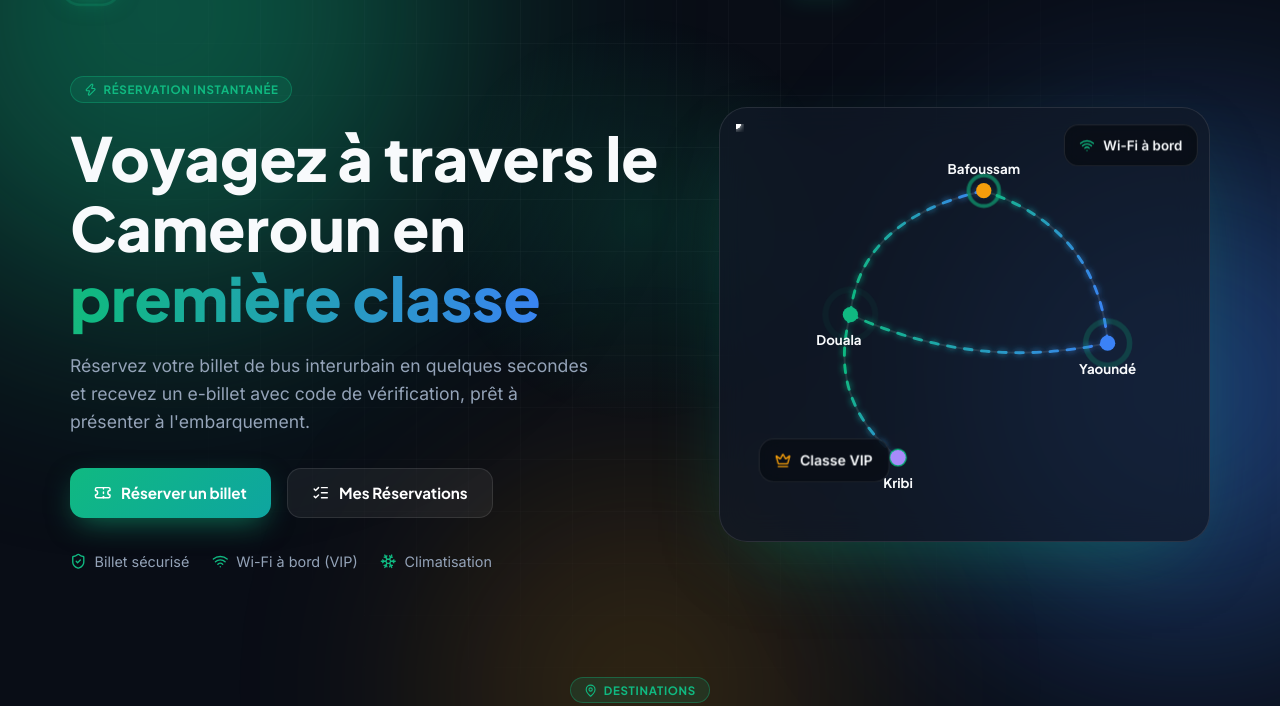
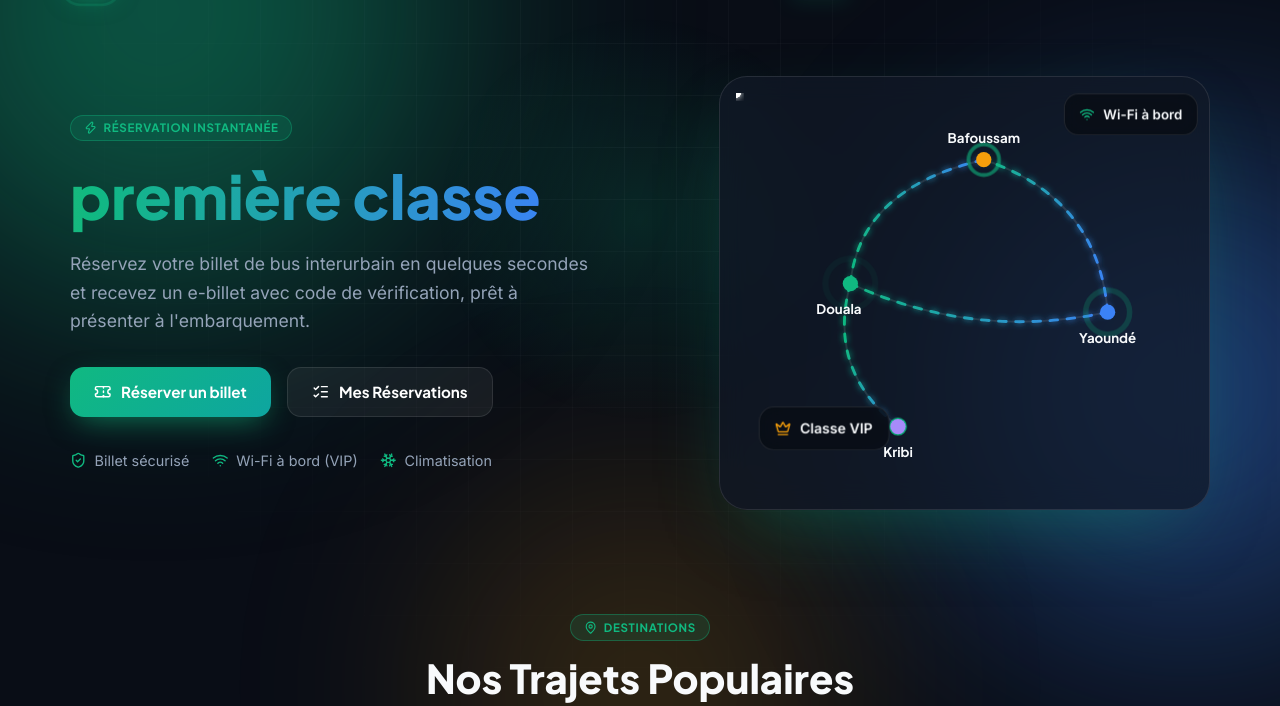
Before and after one commit to brayan237/projet-richy, a plain HTML site: page app/index.html in a window 1280 px wide. Shown: the part 61-767 px from the top of the page. Drawn offline with nearby package versions, Linux system fonts and the light colour scheme; no server answers.

```diff
--- a/app/index.html
+++ b/app/index.html
@@ -18,10 +18,10 @@
     <section class="wrap hero">
       <div>
         <span class="badge up" style="--d:1"><i data-lucide="zap"></i> Réservation instantanée</span>
-        <h1 class="up" style="--d:2">Voyagez à travers le Cameroun en <span class="grad">première classe</span></h1>
+        <h1 class="up" style="--d:2"> <span class="grad">première classe</span></h1>
         <p class="sub up" style="--d:3">Réservez votre billet de bus interurbain en quelques secondes et recevez un e-billet avec code de vérification, prêt à présenter à l'embarquement.</p>
         <div class="cta up" style="--d:4">
-          <a class="btn btn-p" href="reserver.html"><i data-lucide="ticket"></i> Réserver un billet</a>
+          <a class="btn btn-p" href="reserver.html"><i data-lucide="ticket"></i> Réserver un billet </a>
           <a class="btn btn-g" href="reservations.html"><i data-lucide="list-checks"></i> Mes Réservations</a>
         </div>
         <div class="mini up" style="--d:5">
```
